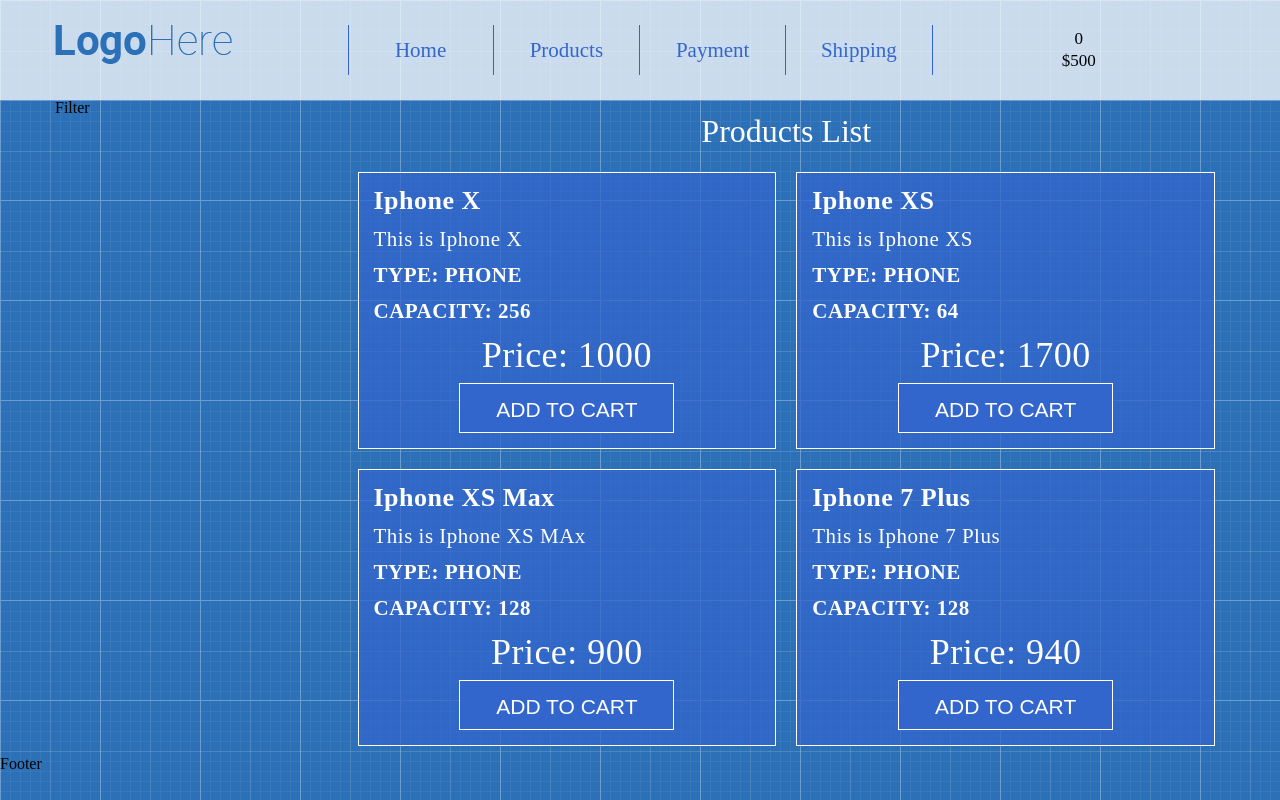
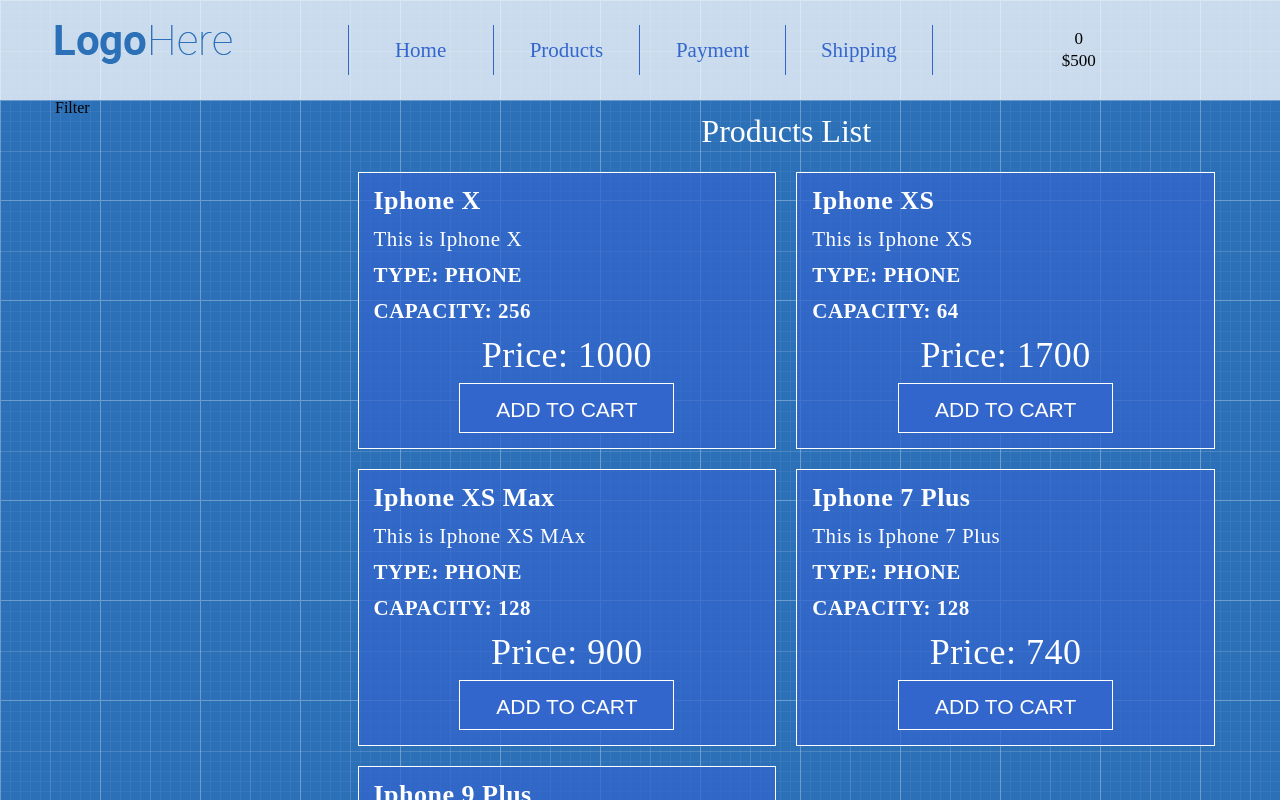
Before and after one commit to dimonkatri4/shop-project, a React (Create React App) app: page / in a window 1280 px wide. Shown: the top 800 px of the page. Built offline with nearby package versions, Linux system fonts and the light colour scheme.

Commit message:
added method map

```diff
--- a/src/App/Main/Products/ProductsList.js
+++ b/src/App/Main/Products/ProductsList.js
@@ -1,47 +1,26 @@
 import React from 'react'
 import ProductListItem from './ProductListItem'
+import productsData from './productsData'
 
 const ProductsList = () => {
     return (
         <div>
             <h1 className="page-title">Products List</h1>
             <div className="row">
-                <div className="col-lg-6">
-                    <ProductListItem
-                        name="Iphone X"
-                        description = "This is Iphone X"
-                        type = "Phone"
-                        capacity = "256"
-                        price = "1000"
-                    />
-                </div>
-                <div className="col-lg-6">
-                    <ProductListItem
-                        name ="Iphone XS"
-                        description = "This is Iphone XS"
-                        type = "Phone"
-                        capacity = "64"
-                        price = "1700"
-                    />
-                </div>
-                <div className="col-lg-6">
-                    <ProductListItem
-                        name ="Iphone XS Max"
-                        description = "This is Iphone XS MAx"
-                        type = "Phone"
-                        capacity = "128"
-                        price = "900"
-                    />
-                </div>
-                <div className="col-lg-6">
-                    <ProductListItem
-                        name = "Iphone 7 Plus"
-                        description = "This is Iphone 7 Plus"
-                        type = "Phone"
-                        capacity = "128"
-                        price = "940"
-                    />
-                </div>
+                {
+                    productsData.map((product)=>(
+                        <div className="col-lg-6">
+                            <ProductListItem
+                                name={product.name}
+                                description = {product.description}
+                                type = {product.type}
+                                capacity = {product.capacity}
+                                price = {product.price}
+                            />
+                        </div>
+                    ))
+                }
+
             </div>
         </div>
     )
--- a/src/App/Main/Products/productsData.js
+++ b/src/App/Main/Products/productsData.js
@@ -26,6 +26,13 @@ const productsData = [
         type: "Phone",
         capacity: "128",
         price: "740",
+    },
+    {
+        name: "Iphone 9 Plus",
+        description: "This is Iphone 9 ",
+        type: "Phone",
+        capacity: "16",
+        price: "539",
     }
 ]
 
```
